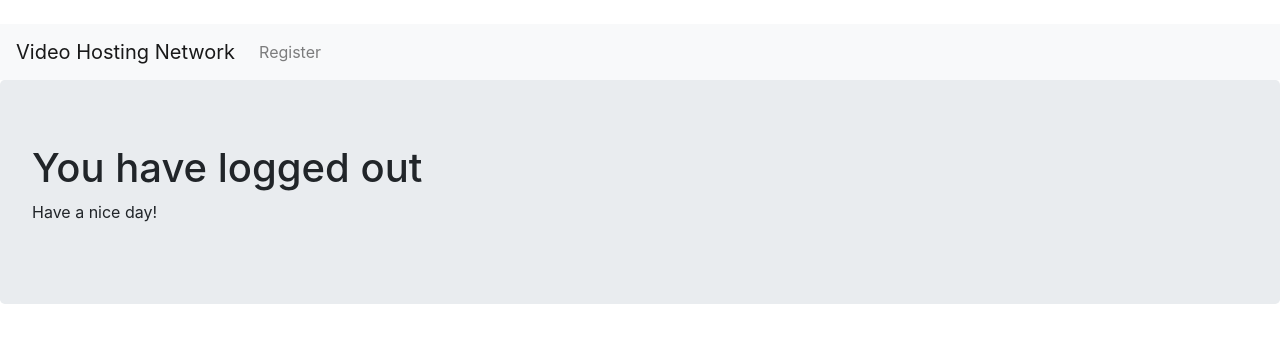
After one commit to Jd0824um/Django--VideoStreamingSite, a Django app: template accounts/templates/accounts/logout.html in a window 1280 px wide. The commit adds this page. Shown: the top 343 px of the page. Run offline with Django 3.2, Linux system fonts and the light colour scheme; the template is opened without the code that fills it, so the values that code supplies are empty; some libraries are stand-ins or nearby versions.

Commit message:
Created a logout page and redirected home

```diff
--- a/YoutubeClone/urls.py
+++ b/YoutubeClone/urls.py
@@ -1,7 +1,9 @@
 from django.contrib import admin
 from django.conf.urls import url, include
+from YoutubeClone import views
 
 urlpatterns = [
+    url(r'^$', views.login_redirect, name='login_redirect'),
     url(r'^admin/', admin.site.urls),
     url(r'^account/', include('accounts.urls'))
 ]
--- /dev/null
+++ b/YoutubeClone/views.py
@@ -0,0 +1,4 @@
+from django.shortcuts import redirect
+
+def login_redirect(request):
+    return redirect('/account/login')
--- /dev/null
+++ b/accounts/templates/accounts/logout.html
@@ -0,0 +1,12 @@
+{% extends 'base.html' %}
+
+{% block head %}
+<title>Logged Out</title>
+{% endblock %}
+
+{% block body%}
+<div class="jumbotron">
+    <h1> You have logged out </h1>
+    <p>  Have a nice day! </p>
+</div>
+{% endblock %}
--- a/accounts/templates/base.html
+++ b/accounts/templates/base.html
@@ -14,20 +14,21 @@
         <br>
         <!-- Adds a toolbar -->
         <nav class="navbar navbar-expand-lg navbar-light bg-light">
-            <a class="navbar-brand" href="#">Video Hosting Network</a>
-            <button class="navbar-toggler" type="button" data-toggle="collapse" data-target="#navbarSupportedContent" aria-controls="navbarSupportedContent" aria-expanded="false" aria-label="Toggle navigation">
+            <a class="navbar-brand" href="/">Video Hosting Network</a>
+            <button class="navbar-toggler" type="button" data-toggle="collapse" data-target="#navbarSupportedContent"
+            aria-controls="navbarSupportedContent" aria-expanded="false" aria-label="Toggle navigation">
                  <span class="navbar-toggler-icon"></span>
             </button>
             <div class="collapse navbar-collapse" id="navbarSupportedContent">
                 <ul class="navbar-nav mr-auto">
                     <li class="nav-item active">
                         <div class="right">
-                            <a class="nav-link" href="#">Register<span class="sr-only">(current)</span></a>
+                            <a class="nav-link" href="/account/register">Register<span class="sr-only">(current)</span></a>
                         </div>
                     </li>
                 </ul>
             </div>
-    </nav>
+        </nav>
     {% block body %}
     {% endblock %}
     </body>
--- a/accounts/urls.py
+++ b/accounts/urls.py
@@ -1,8 +1,9 @@
 from django.conf.urls import url, include
 from . import views
-from django.contrib.auth.views import login
+from django.contrib.auth.views import login, logout
 
 urlpatterns = [
     url(r'^$', views.home),
-    url(r'^login/$', login, {'template_name': 'accounts/login.html'})
+    url(r'^login/$', login, {'template_name': 'accounts/login.html'}),
+    url(r'^logout/$', logout, {'template_name': 'accounts/logout.html'}),
 ]
```
Also changed, not shown: db.sqlite3.
